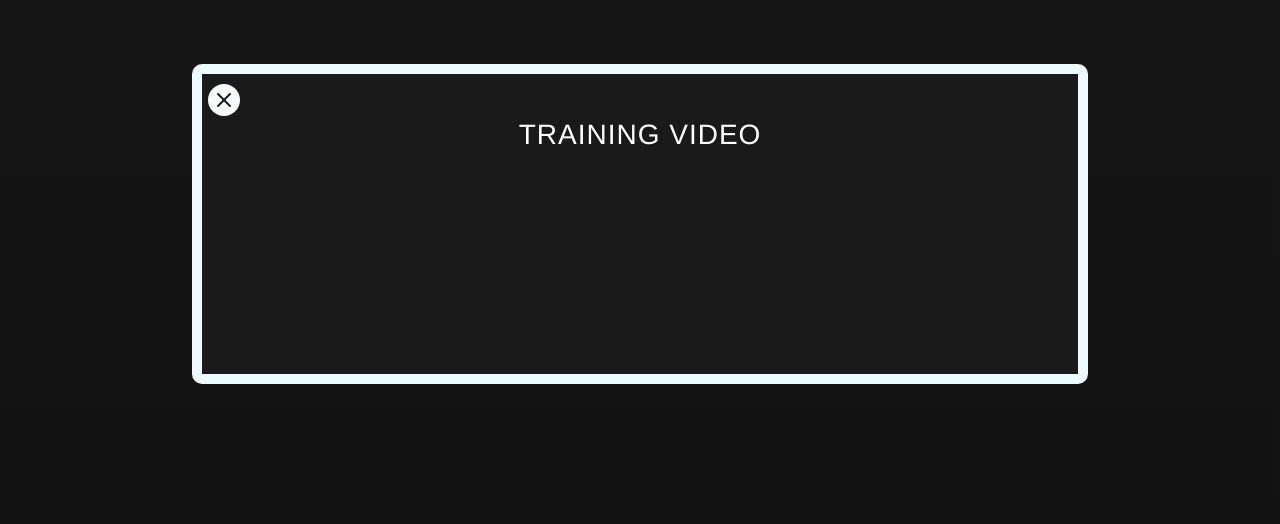
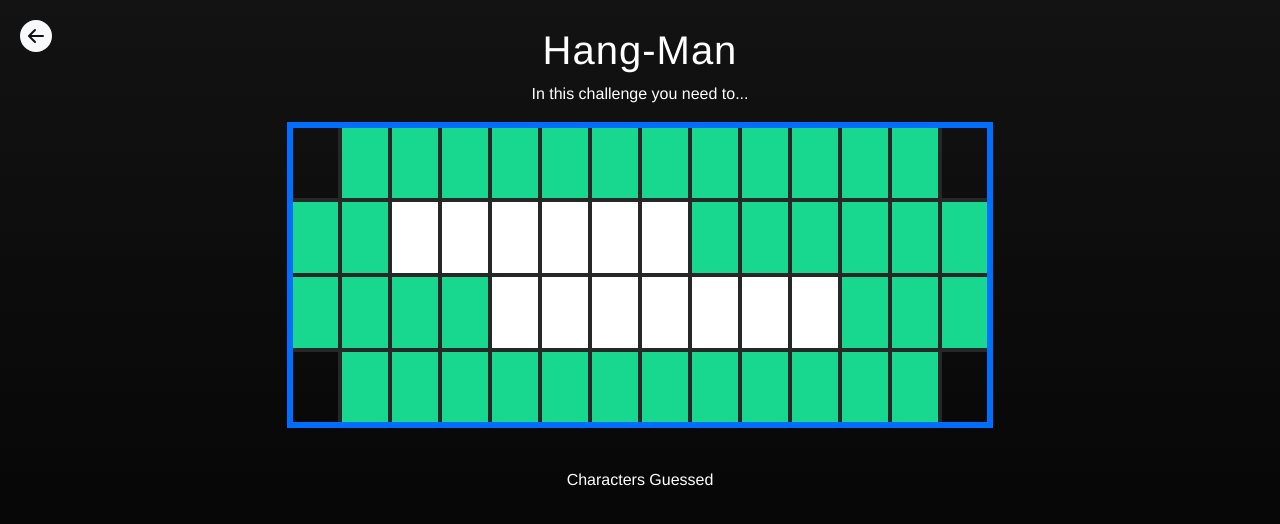
Before and after one commit to acpcreation/Sonatype-Interactive-Escape-Room, a Vue app: page /#/HangMan in a window 1280 px wide. Shown: the top 524 px of the page. Built offline with nearby package versions, Linux system fonts and the light colour scheme.

Commit message:
Home screen organized and static, hangman page added

```diff
--- a/src/App.vue
+++ b/src/App.vue
@@ -19,7 +19,7 @@ export default {
   },
   data(){
     return{
-      welcome:true,
+      welcome:false,
       audit: false
     }
   },
--- /dev/null
+++ b/src/components/ExchangeRates.vue
@@ -0,0 +1,63 @@
+<template>
+  <div class="pane">
+    <p v-for="i in currencies" :key="i">$1 USD = {{i}}</p>
+  </div>
+</template>
+
+<script>
+export default {
+  name: 'ExchangeRates',
+  props: {
+
+  },
+
+  data(){
+    return{
+      currencies:["100 Yen", "200,000 Bolivar"]
+    }
+  },
+
+  mounted() {
+
+  },
+
+  methods: {
+    // openPage: function(e) {
+    //   this.$router.push("/"+e);
+    // },
+
+
+  }
+
+}
+</script>
+
+<!-- Add "scoped" attribute to limit CSS to this component only -->
+<style scoped>
+.pane{
+  position: absolute;
+  z-index: 100;
+  top: 65px;
+  right: 20px;
+  background: #0b0f1f;
+  /* border: 3px solid black; */
+  border-radius: 8px;
+  padding:15px;
+  overflow:scroll;
+  max-height: 300px;
+}
+
+p{
+  color: white;
+  text-align: left;
+}
+
+
+
+
+
+
+
+
+
+</style>
--- a/src/router.js
+++ b/src/router.js
@@ -8,6 +8,7 @@ import VRExplorer from './views/VRExplorer.vue'
 import Decoder from './views/Decoder.vue'
 import PriceQuotes from './views/PriceQuotes.vue'
 import Jeopardy from './views/Jeopardy.vue'
+import HangMan from './views/HangMan.vue'
 
 
 Vue.use(Router)
@@ -55,6 +56,11 @@ export default new Router({
       name: 'Jeopardy',
       component: Jeopardy
     },
+    {
+      path: '/HangMan',
+      name: 'HangMan',
+      component: HangMan
+    },
 
 
 
--- /dev/null
+++ b/src/views/HangMan.vue
@@ -0,0 +1,156 @@
+<template>
+  <div class="main">
+    <b-icon class="returnToHomeButton" icon="arrow-left-circle-fill" font-scale="2" variant="light" @click="openPage('')"></b-icon>
+    <h1>Hang-Man</h1>
+    <p>In this challenge you need to...</p>
+
+    <div class="centerItems">
+      <table>
+        <tr v-for="(row, index) in tableContents" :key="'row'+index">
+          <td v-for="(j, jdex) in row" :key="'row'+index+''+jdex"  :class="displayClass(j)">
+            <span v-if="guessedLetters.includes(j)">
+              {{j}}
+            </span>
+          </td>
+        </tr>
+      </table>
+    </div>
+
+    <p>Characters Guessed</p>
+    <p class="guessedLetters">{{guessedLetters.toString().replaceAll(',',', ')}}</p>
+
+
+
+  </div>
+</template>
+
+<script>
+export default {
+  name: 'HangMan',
+  props: {
+
+  },
+  components: {
+
+  },
+
+
+  data(){
+    return{
+      tableContents:[
+        ["?","","","","","","","","","","","","","?"],
+        ["","","H","I","D","D","E","N","","","","","",""],
+        ["","","","","M","E","S","S","A","G","E","","",""],
+        ["?","","","","","","","","","","","","","?"]
+      ],
+
+      guessedLetters:[],
+      uniqueCharacters:[]
+    }
+  },
+
+  mounted() {
+    this.addCharacterListeners()
+
+    for(let i in this.tableContents){
+      for(let j in this.tableContents[i]){
+        let letter = this.tableContents[i][j];
+        if(letter != "" && letter != "?" && !this.uniqueCharacters.includes(letter)){
+          this.uniqueCharacters.push(letter)
+        }
+      }
+    }
+
+    // console.log(this.uniqueCharacters)
+  },
+
+  methods: {
+    openPage: function(e) {
+      this.$router.push("/"+e);
+    },
+
+
+    displayClass: function(e){
+      if(e.length>0 && e!="?"){
+        return "characterPresent";
+      }
+      else if(e == "?"){
+        return "makeEmpty";
+      }
+      else{
+        return "";
+      }
+    },
+
+
+    addCharacterListeners: function(){
+      window.addEventListener('keydown', (e) => {
+        let key = e.key.toUpperCase();
+        key = key.toString().replace(/\W/ig, "");
+
+        //Check if it's a letter?
+        if(!this.guessedLetters.includes(key) && key.length==1){
+          this.guessedLetters.push(key)
+        }
+      });
+    }
+
+
+
+  }
+
+}
+</script>
+
+<!-- Add "scoped" attribute to limit CSS to this component only -->
+<style scoped>
+.main{
+  text-align: center;
+  padding: 2vw;
+}
+
+table{
+  border: solid 6px rgb(0, 110, 255);
+  margin-bottom: 40px;
+  /* border-radius: 10px; */
+}
+
+tr{
+
+}
+
+td{
+  text-align: center;
+  color: black;
+  font-size: 28px;
+  text-align: center;
+  padding:5px;
+  width: 50px;
+  background: rgb(23, 216, 142);
+  font-size: 40px;
+  font-weight: bold;
+  border: solid 4px rgb(39, 39, 39);
+  height: 75px;
+  text-transform:uppercase;
+}
+
+.characterPresent{
+  background: white;
+}
+
+.guessedLetters{
+  color: #66bfff;
+  font-size: 40px;
+}
+
+.makeEmpty{
+  background: none !important;
+}
+
+
+
+
+
+
+
+</style>
--- a/src/views/Home.vue
+++ b/src/views/Home.vue
@@ -2,12 +2,8 @@
   <div class="main">
     <img class="logo" src="../../public/img/sonatype_logo.png"/>
 
-    <div class="centerItems">
       <!-- https://www.vecteezy.com/vector-art/420220-modern-office-setup-background-vector-flat-illustration -->
-      <img class="backgroundImage" src="../../public/img/background.png"/>
-    </div>
-
-    <Passcode v-if="passcode" @closePasscode="passcode=!passcode"/>
+      <!-- <img class="backgroundImage" src="../../public/img/background.png"/> -->
 
       <div class="buttonImages">
         <img class="passcodePage"   @click="passcode=!passcode" src="../../public/img/passcode.png"/>
@@ -17,9 +13,10 @@
         <img class="vrExplorerPage" @click="openPage('VRExplorer')" src="../../public/img/vrheadset.png"/>
         <img class="decoderPage"    @click="openPage('Decoder')" src="../../public/img/book.png"/>
         <img class="priceQuotePage" @click="openPage('PriceQuotes')" src="../../public/img/abacus.jpg"/>
-
+        <img class="hangManPage"    @click="openPage('HangMan')" src="../../public/img/hangman.png"/>
       </div>
 
+    <Passcode v-if="passcode" @closePasscode="passcode=!passcode"/>
 
   </div>
 </template>
@@ -51,58 +48,83 @@ export default {
 <style scoped>
 .main{
   padding-top: 10px;
+  /* overflow-x:scroll; */
 }
 
-.backgroundImage{
+/* .backgroundImage{
   width: 90%;
+} */
+
+
+.buttonImages{
+  height:800px;
+  width: 1500px ;
+  margin-bottom:-200px;
+  background-image:url('../../public/img/background.png');
+  background-repeat: no-repeat;
+  background-size: 1500px;
+  margin:5px auto;
 }
 
-
 .buttonImages img{
-    position: fixed;
+    position: relative;
     cursor: pointer;
 }
 
 .passcodePage{
-  top:50vh;
-  left: 50vw;
-  width: 160px;
+  top:435px;
+  left: 445px;
+  width: 200px;
 }
 
 .mazePage{
-  top:20vh;
-  left: 20vw;
-  width: 100px;
+  top:194px;
+  left: -98px;
+  width: 85px;
 }
 
 .calculatorPage{
-  top:40vh;
-  left: 66vw;
+  top:510px;
+  left: 900px;
   width: 60px;
+  transform: rotate(-70deg);
 }
 
 .clueFinderPage{
-  top:72vh;
-  left: 14vw;
+  top:75px;
+  left: 50px;
   width: 150px;
 }
 
 .vrExplorerPage{
-  top:20vh;
-  left: 80vw;
+  top:320px;
+  left: 538px;
   width: 70px;
 }
 
 .decoderPage{
-  top:71vh;
-  left: 80vw;
+  top:490px;
+  left: 190px;
   width: 70px;
 }
 
 .priceQuotePage{
-  top: 30vh;
-  left: 40vw;
+  top: 180px;
+  left: 110px;
   width: 100px;
+  transform: rotate(18deg);
+}
+
+.hangManPage{
+  top: 30px;
+  left: 430px;
+  width: 150px;
+}
+
+@media (max-width: 1200px) {
+  .buttonImages{
+    transform: scale(0.8);
+  }
 }
 
 
--- a/src/views/PriceQuotes.vue
+++ b/src/views/PriceQuotes.vue
@@ -5,6 +5,10 @@
     <p>Determine the correct price for Sonatype's products in the different currencies</p>
 
     <p class="successMessage">{{completeMessage}}</p>
+
+    <ExchangeRates v-if="exchangeRates"/>
+    <b-button class="exchangeRateButton" variant="warning" @click="exchangeRates= !exchangeRates">Exchange Rates</b-button>
+
 
     <b-card no-body class="overflow-hidden cards" v-for="i in prices" :key="i.id">
       <b-row no-gutters>
@@ -38,17 +42,21 @@
       </b-row>
     </b-card>
 
+
   </div>
 </template>
 
 <script>
+import ExchangeRates from '@/components/ExchangeRates.vue'
+
+
 export default {
   name: 'PriceQuotes',
   props: {
 
   },
   components: {
-
+    ExchangeRates
   },
   computed: {
 
@@ -64,7 +72,8 @@ export default {
 
       ],
 
-      completeMessage: ""
+      completeMessage: "",
+      exchangeRates: false
     }
   },
 
@@ -135,6 +144,7 @@ export default {
 .main{
   text-align: center;
   padding: 2vw;
+  min-height:120vh;
 }
 
 .cards{
@@ -166,6 +176,13 @@ export default {
 }
 
 
+.exchangeRateButton{
+  position: absolute;
+  top: 20px;
+  right:20px;
+}
+
+
 
 
 
```
Also changed, not shown: public/img/hangman.png (added), 1 other file (tests, documents, lock files or other folders). Lines whose indentation alone changed are shown as unchanged.
